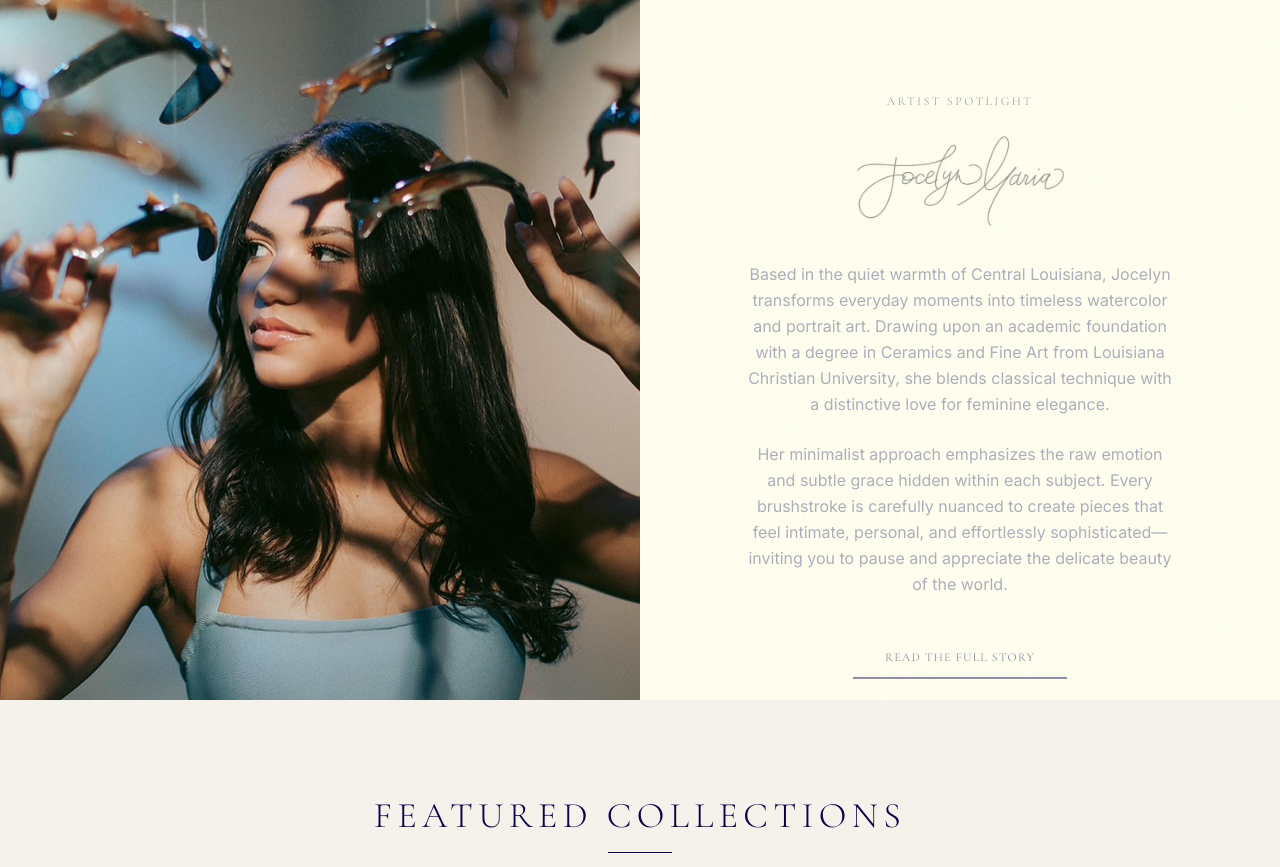
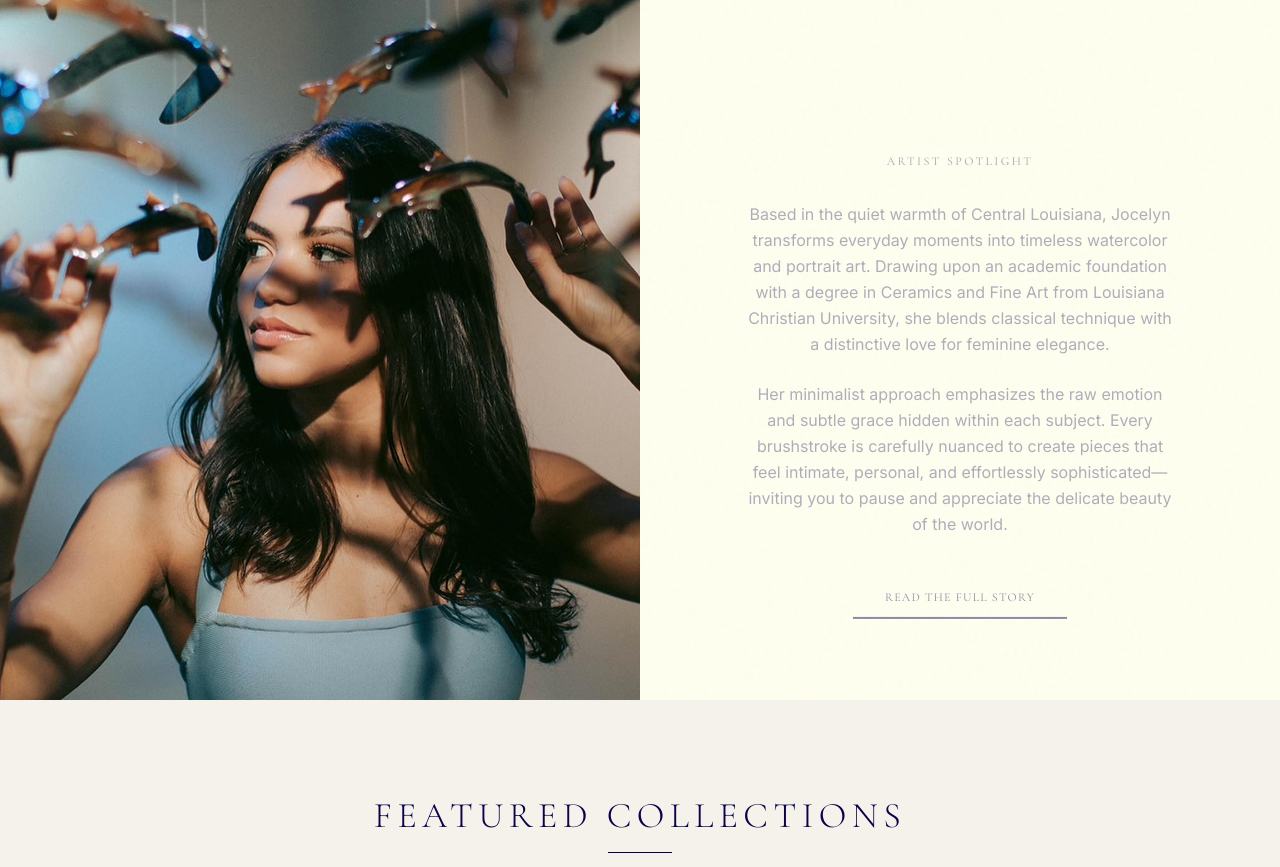
Before and after one commit to kgillam/jocelyn-maria, a React (Vite) app: page / in a window 1280 px wide. Shown: the part 900-1767 px from the top of the page. Built offline with nearby package versions, Linux system fonts and the light colour scheme.

Commit message:
Remove signature image from Artist Spotlight section

```diff
--- a/src/components/ArtistSpotlight.tsx
+++ b/src/components/ArtistSpotlight.tsx
@@ -44,13 +44,9 @@ export default function ArtistSpotlight() {
         className="w-full lg:w-1/2 flex flex-col justify-center px-8 sm:px-16 lg:px-24 py-16 lg:py-0 text-center z-10"
       >
         <motion.div style={{ opacity: textOpacity, y: textY }} className="max-w-xl mx-auto flex flex-col items-center text-center">
-          <span className="font-serif tracking-[0.2em] uppercase text-xs text-olive/80 mb-4 block">
+          <span className="font-serif tracking-[0.2em] uppercase text-xs text-olive/80 mb-8 block">
             Artist Spotlight
           </span>
-
-          <div className="mb-8 flex justify-center mt-2">
-            <img src="/jocelynmariasignature.png" alt="Jocelyn Maria" className="h-16 md:h-20 lg:h-24 w-auto object-contain drop-shadow-sm opacity-90" />
-          </div>
 
           <div className="space-y-6 font-sans text-ink/70 leading-relaxed mb-10 text-sm md:text-base px-2">
             <p>
```
